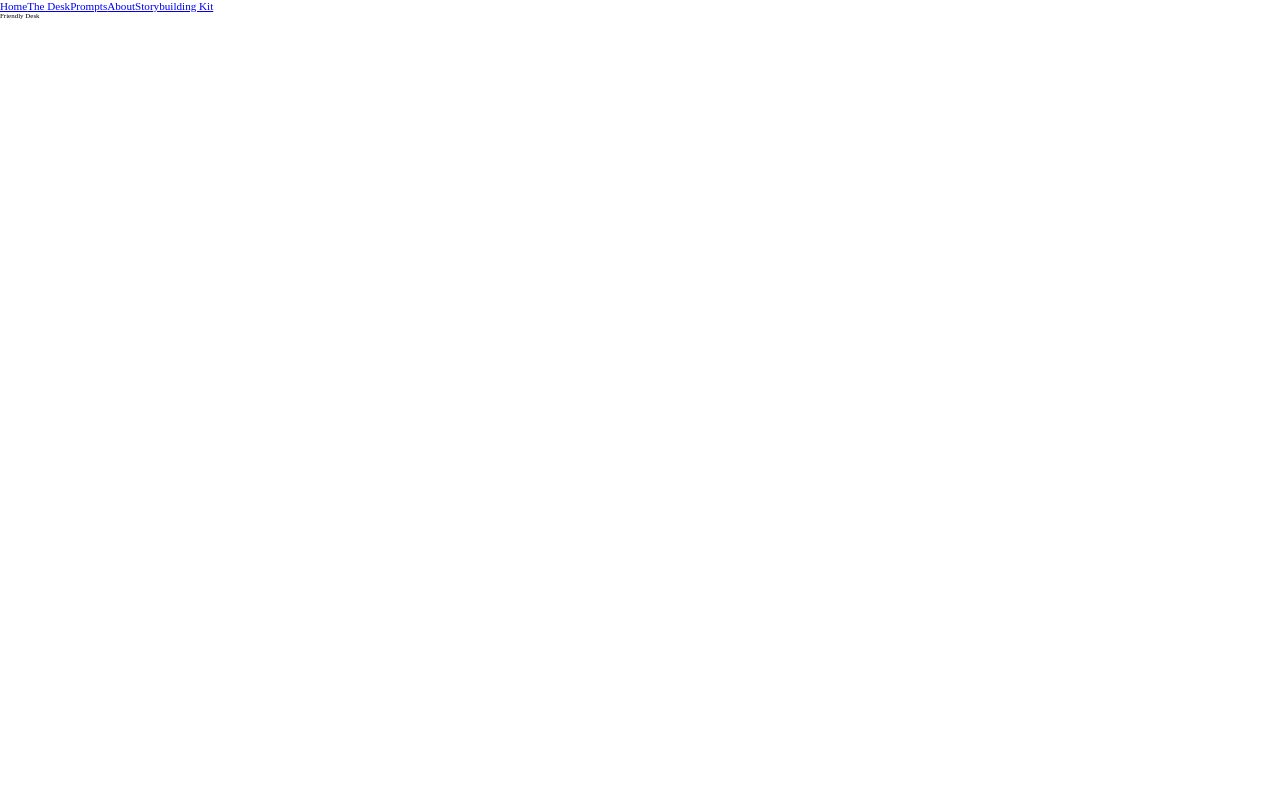
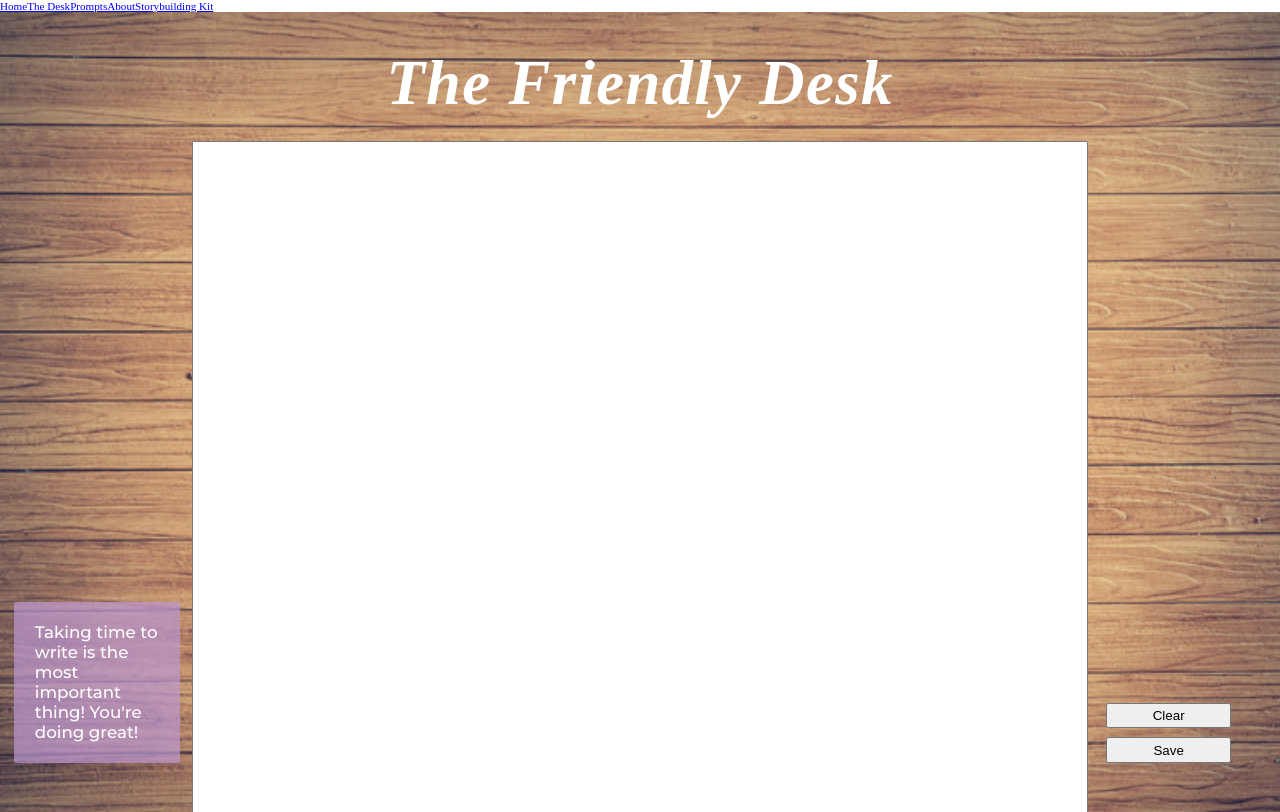
Before and after one commit to clirette/lets-write-novels, a Gatsby site: page /the-friendly-desk in a window 1280 px wide. Built offline with nearby package versions, Linux system fonts and the light colour scheme; Gatsby itself is replaced by a stand-in of ours.

Commit message:
first version of helpful desk.

```diff
--- a/src/components/Layout.js
+++ b/src/components/Layout.js
@@ -7,25 +7,26 @@ const Background = styled.div`
   height: 100vh;
   width: 100vw;
   background-image: url(${props => props.backgroundImage});
+  background-repeat: no-repeat;
+  background-size: cover;
   position: relative;
-  &:after {
-    content: "";
-    display: block;
-    position: absolute;
-    top: 0;
-    left: 0;
-    height: 100%;
-    width: 100%;
-    background-image: url(${props => props.overlay});
-    z-index: -1;
-    opacity: 0.5;
-  }
 `
 
-const Layout = ({ children, backgroundImage, overlay }) => (
+const Layout = ({
+  children,
+  backgroundImage,
+  overlay,
+  overlayOpacity,
+  darkOverlay,
+}) => (
   <Fragment>
     <Links />
-    <Background backgroundImage={backgroundImage} overlay={overlay}>
+    <Background
+      backgroundImage={backgroundImage}
+      overlay={overlay}
+      overlayOpacity={overlayOpacity}
+      darkOverlay={darkOverlay}
+    >
       {children}
     </Background>
   </Fragment>
--- a/src/pages/about.js
+++ b/src/pages/about.js
@@ -4,7 +4,7 @@ import deskTop from "../images/desk-top.jpg"
 
 const about = () => {
   return (
-    <Layout overlay={deskTop}>
+    <Layout backgroundImage={deskTop} darkOverlay>
       <div>About</div>
     </Layout>
   )
--- a/src/pages/the-friendly-desk.js
+++ b/src/pages/the-friendly-desk.js
@@ -1,10 +1,141 @@
-import React from "react"
+import React, { useState } from "react"
 import Layout from "../components/Layout"
+import boards from "../images/boards.jpg"
+import devices from "../utils/devices"
+import styled from "styled-components"
+
+const HeadingTitle = styled.h1`
+  font-size: 9rem;
+  font-family: serif;
+  font-style: italic;
+  letter-spacing: 0.2rem;
+  margin-top: 5rem;
+  margin-bottom: 3rem;
+  color: #fff;
+  @media ${devices.mobileL} {
+    margin-bottom: 1rem;
+  }
+`
+
+const Wrapper = styled.div`
+  width: 70%;
+  text-align: center;
+  margin: auto;
+  display: flex;
+  flex-direction: column;
+`
+
+const TextArea = styled.textarea`
+  height: 85vh;
+  width: 100%;
+  padding: 3rem;
+  font-family: "Montserrat", sans-serif;
+  font-weight: 700;
+  overflow-y: scroll;
+`
+
+const SaveButton = styled.button`
+  position: absolute;
+  bottom: 7rem;
+  right: 7rem;
+  padding: 0.5rem 5rem;
+  cursor: pointer;
+  min-width: 18rem;
+`
+
+const DeleteButton = styled.button`
+  position: absolute;
+  bottom: 12rem;
+  right: 7rem;
+  padding: 0.5rem 5rem;
+  cursor: pointer;
+  min-width: 18rem;
+`
+
+const HINT_TRANSITION_SECONDS = 60
+
+const HelpfulHint = styled.div`
+  position: absolute;
+  bottom: 7rem;
+  left: 2rem;
+  color: #fff;
+  padding: 3rem;
+  font-family: "Montserrat", sans-serif;
+  font-weight: 500;
+  border-radius: 0.3rem;
+  font-size: 2.4rem;
+  width: 13%;
+  background-color: rgba(188, 151, 210, 0.7);
+  animation: slideInOut ${HINT_TRANSITION_SECONDS}s infinite;
+  @keyframes slideInOut {
+    0% {
+      transform: translateY(-10%);
+      opacity: 0;
+    }
+    2% {
+      transform: translateY(0);
+      opacity: 1;
+    }
+    98% {
+      transform: translateY(0);
+      opacity: 1;
+    }
+    100% {
+      transform: translateY(-10%);
+      opacity: 0;
+    }
+  }
+`
+
+const saveToLocalStorage = deskContent =>
+  window.localStorage.setItem("friendlyDesk", deskContent)
+
+const deleteLocalStorage = () => window.localStorage.removeItem("friendlyDesk")
+
+const getInitialDeskContent = () =>
+  window.localStorage.getItem("friendlyDesk") || ""
+
+const helpfulHints = [
+  "Taking time to write is the most important thing! You're doing great!",
+  "Even the worst first draft is better than a blank page. Keep going!",
+  '"You miss 100% of the shots you don\'t take" - Wayne Gretzky -- Michael Scott',
+]
+
+const setNextHint = (currentHintIndex, setCurrentHintIndex) =>
+  currentHintIndex !== helpfulHints.length - 1
+    ? setCurrentHintIndex(currentHintIndex + 1)
+    : setCurrentHintIndex(0)
 
 const FriendlyDesk = () => {
+  const [currentHintIndex, setCurrentHintIndex] = useState(0)
+  const [deskContent, setDeskContent] = useState(getInitialDeskContent)
+  setInterval(
+    () => setNextHint(currentHintIndex, setCurrentHintIndex),
+    HINT_TRANSITION_SECONDS * 1000
+  )
   return (
-    <Layout>
-      <div>Friendly Desk</div>
+    <Layout backgroundImage={boards} darkOverlay>
+      <HelpfulHint>{helpfulHints[currentHintIndex]}</HelpfulHint>
+      <Wrapper>
+        <HeadingTitle>The Friendly Desk</HeadingTitle>
+        <TextArea
+          onChange={e => {
+            setDeskContent(e.target.value)
+          }}
+          value={deskContent}
+        ></TextArea>
+      </Wrapper>
+      <SaveButton onClick={() => saveToLocalStorage(deskContent)}>
+        Save
+      </SaveButton>
+      <DeleteButton
+        onClick={() => {
+          setDeskContent("")
+          deleteLocalStorage()
+        }}
+      >
+        Clear
+      </DeleteButton>
     </Layout>
   )
 }
```
Also changed, not shown: src/images/boards.jpg (added).
